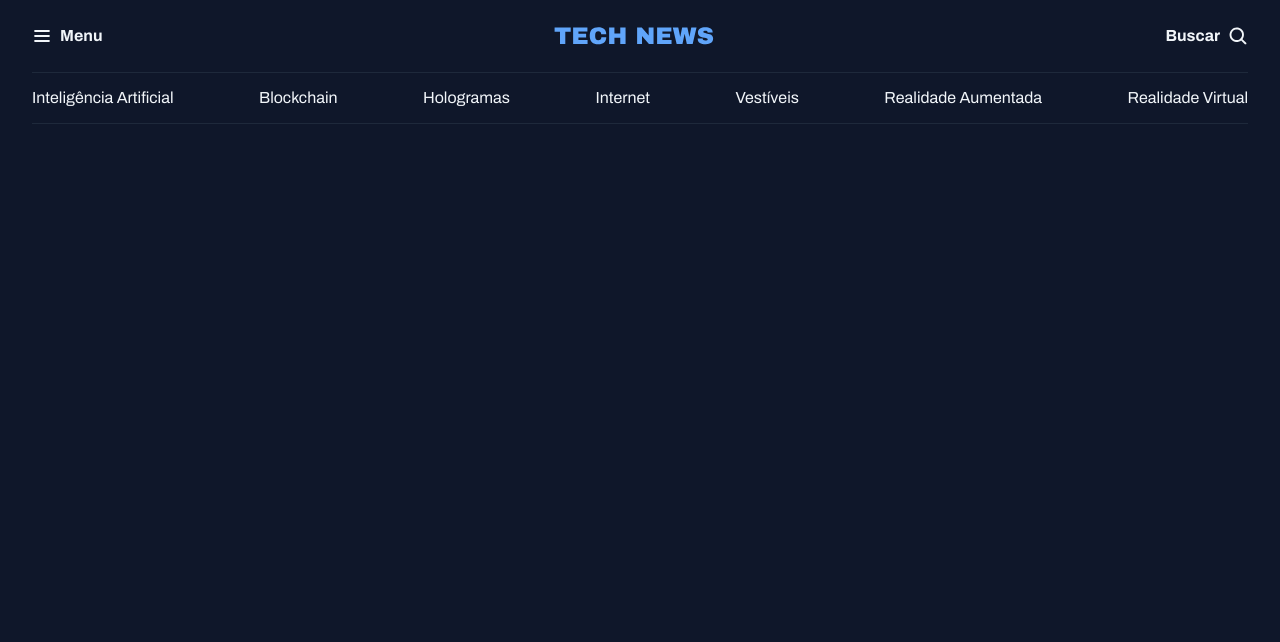
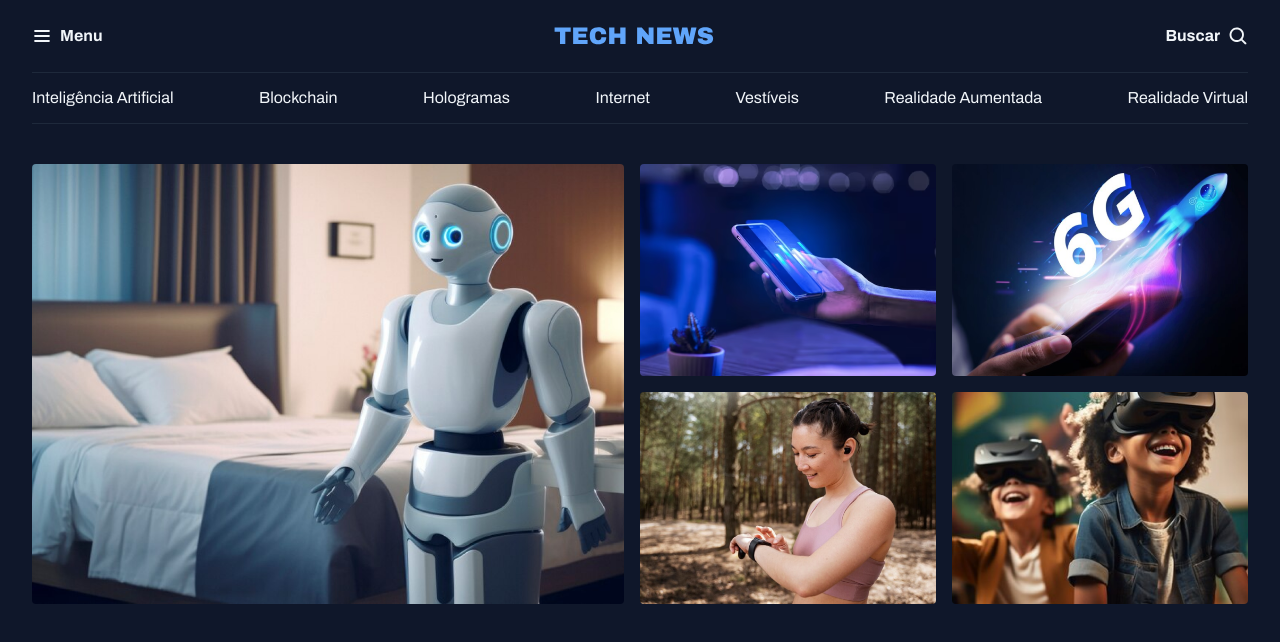
Before and after one commit to dbuzatto/PortaldeNoticias, a plain HTML site: page index.html in a window 1280 px wide. Drawn offline with Linux system fonts and the light colour scheme.

Commit message:
Seçao destaques

```diff
--- a/index.html
+++ b/index.html
@@ -16,17 +16,20 @@
     <header class="container">
       <nav id="primary" class="grid grid-flow-col">
         <div>
-                <img src="assets/icons/List.svg" alt="Ícone de menu">
+          <img src="assets/icons/List.svg" alt="Ícone de menu" />
           <strong>Menu</strong>
         </div>
 
         <div>
-                <img src="assets/icons/Logo.svg" alt="Technews logo">
+          <img src="assets/icons/Logo.svg" alt="Technews logo" />
         </div>
 
         <div>
           <strong>Buscar</strong>
-                <img src="assets/icons/MagnifyingGlass.svg" alt="ícone de lupa para pesquisa">
+          <img
+            src="assets/icons/MagnifyingGlass.svg"
+            alt="ícone de lupa para pesquisa"
+          />
         </div>
       </nav>
       <nav id="secondary" class="grid grid-flow-col">
@@ -36,8 +39,30 @@
         <a href="#">Internet</a>
         <a href="#">Vestíveis</a>
         <a href="#">Realidade Aumentada</a>
-            <a href="#">Realidade  Virtual</a>
+        <a href="#">Realidade Virtual</a>
       </nav>
     </header>
+    <main class="grid container">
+      <section id="featured" class="grid grid-flow-col gap-16">
+        <div>
+          <img src="assets/images/Image 01.png" alt="" />
+        </div>
+
+        <div class="grid grid-cols-2 gap-16">
+          <div>
+            <img src="assets/images/Image 02.png" alt="" />
+          </div>
+          <div>
+            <img src="assets/images/Image 03.png" alt="" />
+          </div>
+          <div>
+            <img src="assets/images/Image 04.png" alt="" />
+          </div>
+          <div>
+            <img src="assets/images/Image 05.png" alt="" />
+          </div>
+        </div>
+      </section>
+    </main>
   </body>
 </html>
--- a/styles/global.css
+++ b/styles/global.css
@@ -49,20 +49,16 @@ h1, h2, h3 {
 }
 
 
+img {
+    max-width: 100%;
+}
+
 .container {
     max-width: 1280px;
     padding-inline: 32px;
     margin-inline: auto;
 }
 
-
-/* utility-first */
-
-.grid {
-    display: grid;
+main {
+    margin-top: 40px;
 }
-
-
-.grid-flow-col {
-    grid-auto-flow: column;
-}
--- a/styles/index.css
+++ b/styles/index.css
@@ -1,2 +1,4 @@
 @import url(global.css);
 @import url(header.css);
+@import url(utility.css);
+@import url(sections.css);
--- /dev/null
+++ b/styles/sections.css
@@ -0,0 +1,5 @@
+#featured img {
+    height: 100%;
+    object-fit: cover;
+    border-radius: 4px;
+}
--- /dev/null
+++ b/styles/utility.css
@@ -0,0 +1,19 @@
+/* utility-first */
+
+.grid {
+    display: grid;
+}
+
+
+.grid-flow-col {
+    grid-auto-flow: column;
+}
+
+.grid-cols-2 {
+    grid-template-columns: 1fr 1fr;
+}
+
+
+.gap-16{
+    gap: 16px
+}
```
Lines whose indentation alone changed are shown as unchanged.
